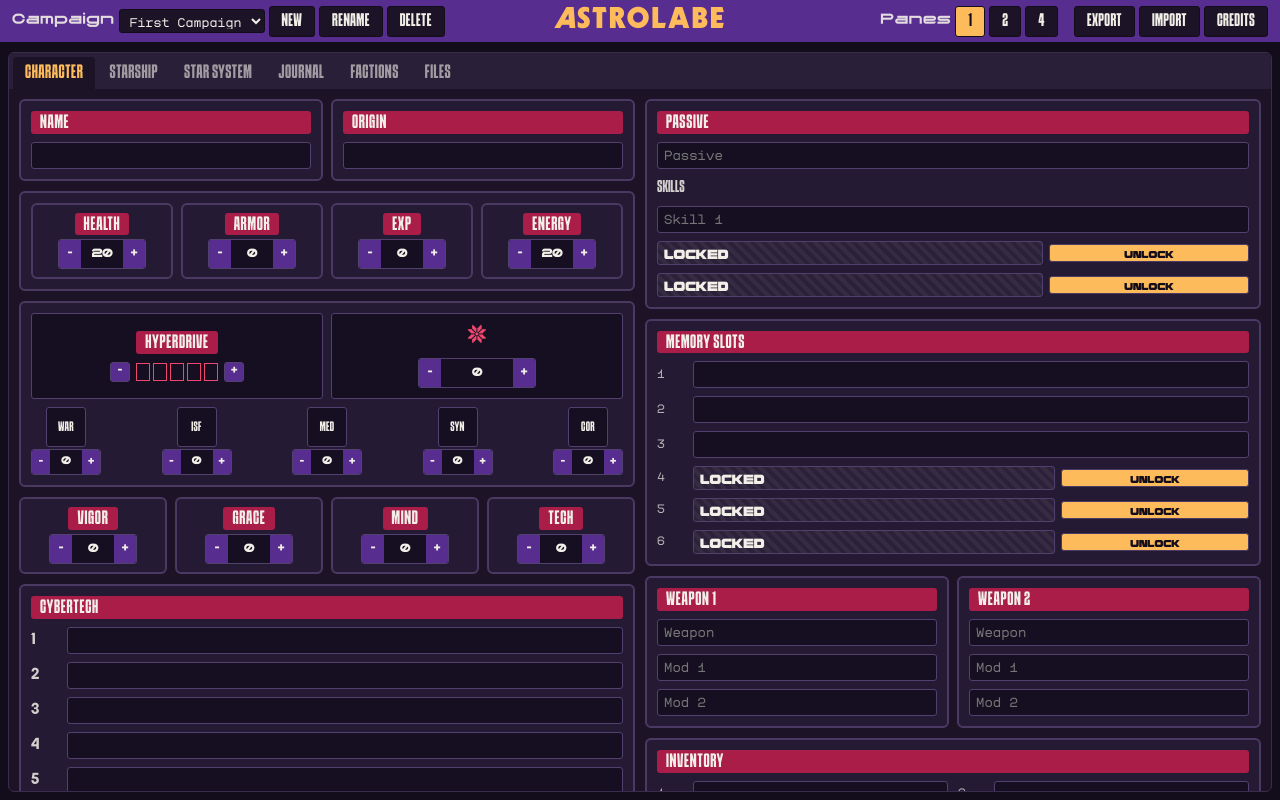
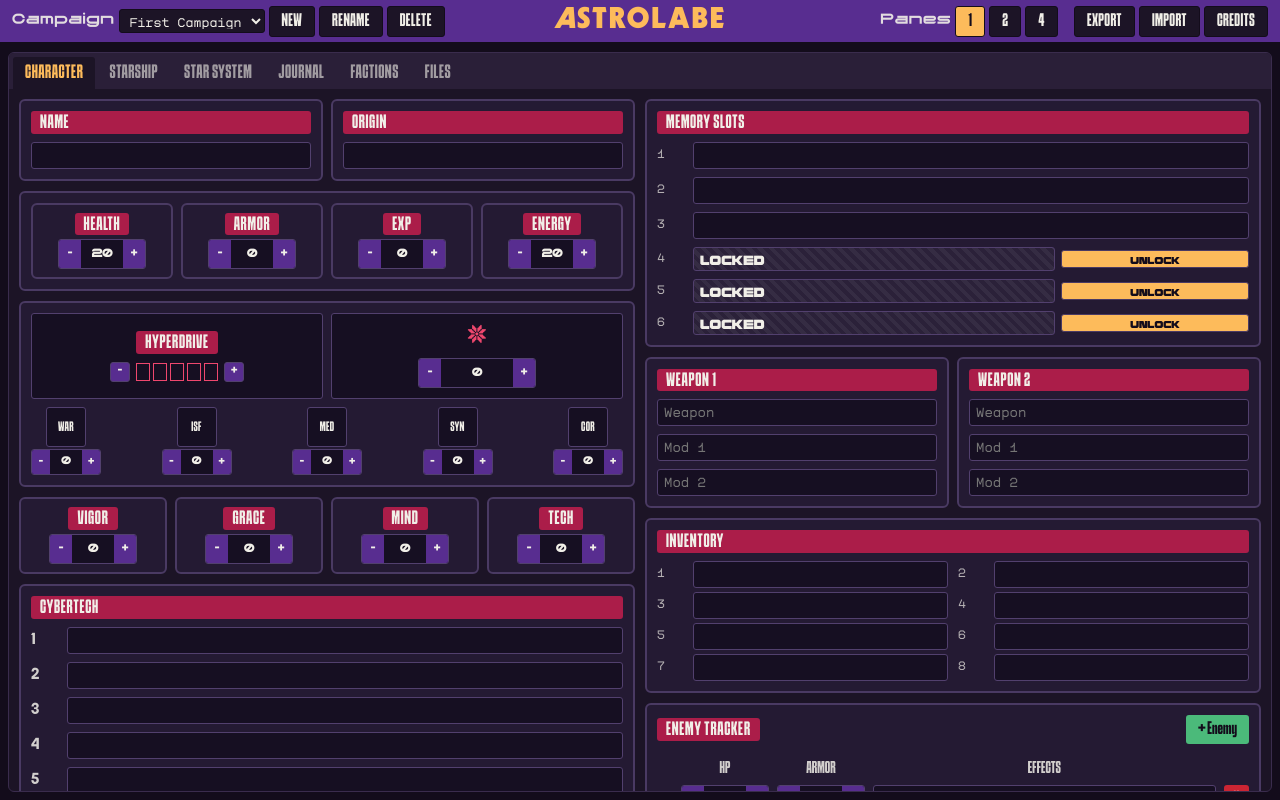
Before and after one commit to Benkcsa/Astrolabe, a Svelte app: page / in a window 1280 px wide. Built offline with nearby package versions, Linux system fonts and the light colour scheme.

Commit message:
Remove Passive/Skills box from character sheet (edited via ship crew box); drop unused toggleSkillLock

```diff
--- a/src/pages/CharacterSheet.svelte
+++ b/src/pages/CharacterSheet.svelte
@@ -21,11 +21,6 @@
 
   function toggleLock(i: number) {
     $character.memoryUnlocked[i] = !$character.memoryUnlocked[i];
-    $character = $character;
-  }
-
-  function toggleSkillLock(i: number) {
-    $character.skillsUnlocked[i] = !$character.skillsUnlocked[i];
     $character = $character;
   }
 
@@ -113,31 +108,6 @@
 
   <!-- RIGHT: identity & gear -->
   <div class="col">
-    <div class="sheet block">
-      <span class="label">Passive</span>
-      <TextField placeholder="Passive" bind:value={$character.passive} />
-      <span class="cap2">Skills</span>
-      {#each $character.skills as _, i}
-        <div class="line">
-          {#if $character.skillsUnlocked[i]}
-            <TextField placeholder={`Skill ${i + 1}`} bind:value={$character.skills[i]} />
-          {:else}
-            <input class="locked" value="Locked" disabled />
-          {/if}
-          {#if i >= 1}
-            <button
-              class="lockbtn"
-              class:locked={!$character.skillsUnlocked[i]}
-              on:click={() => toggleSkillLock(i)}
-              title={$character.skillsUnlocked[i] ? 'Lock skill' : 'Unlock skill'}
-            >
-              {$character.skillsUnlocked[i] ? 'Lock' : 'Unlock'}
-            </button>
-          {/if}
-        </div>
-      {/each}
-    </div>
-
     <div class="sheet block">
       <div class="label full">Memory Slots</div>
       {#each $character.memorySlots as _, i}
```
